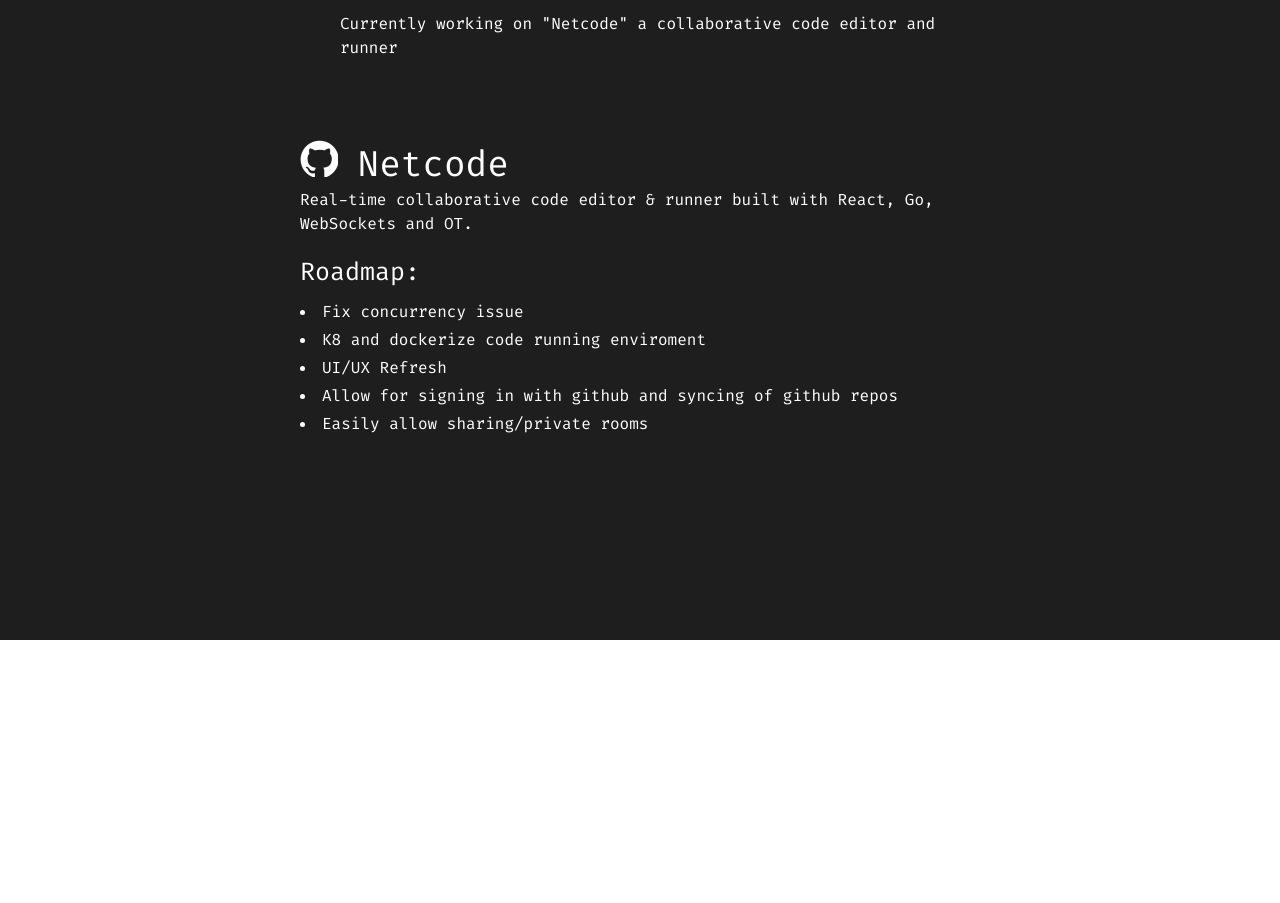
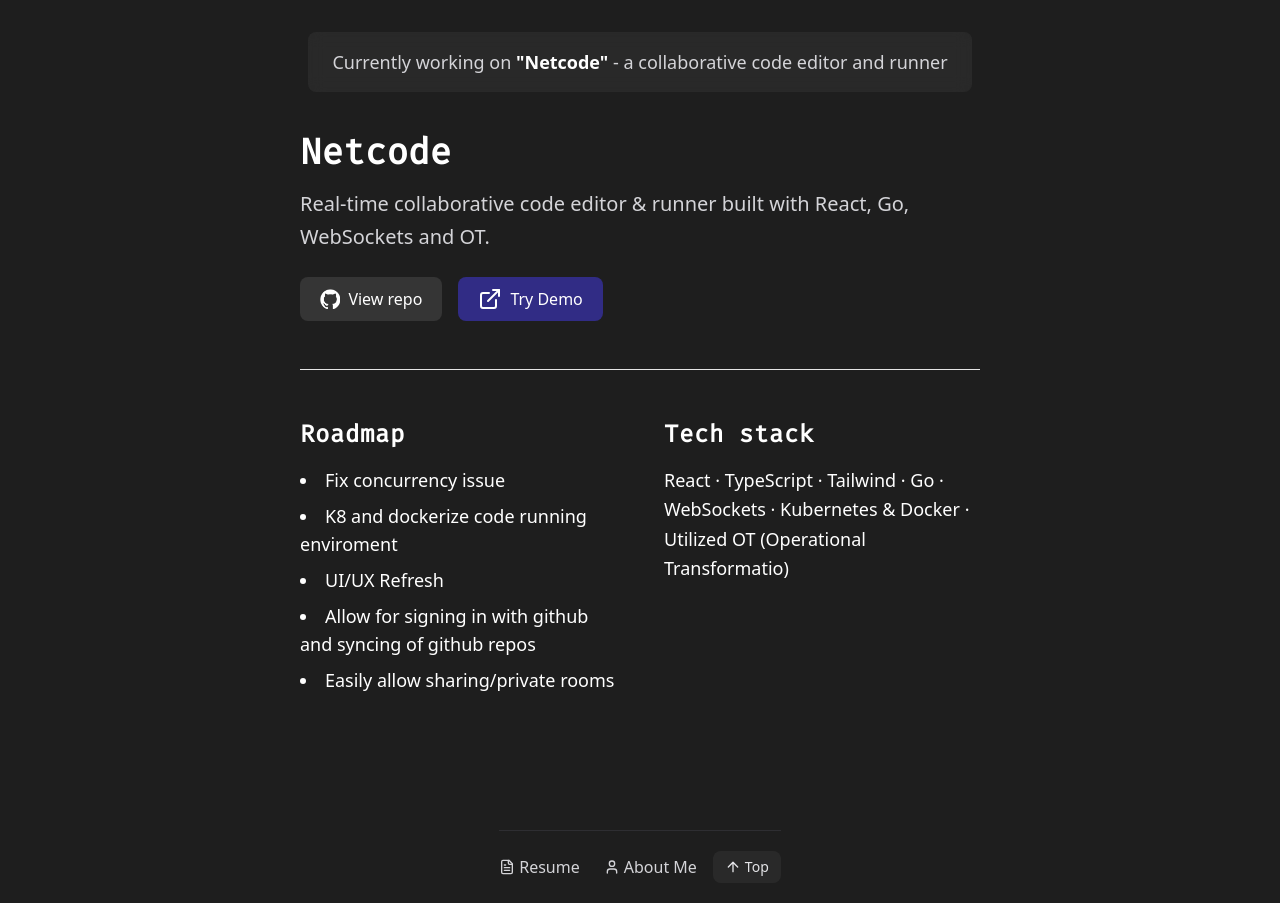
Before and after one commit to Xavanion/Portfolio-Site, a React (Vite) app: page /projects in a window 1280 px wide. Shown: the part 160-1063 px from the top of the page. Before the commit the page ends 800 px from the top, so only its background shows below. Built offline with nearby package versions, Linux system fonts and the light colour scheme.

Commit message:
Added footer/adjustments to project card/change to currently working on section

```diff
--- a/src/App.tsx
+++ b/src/App.tsx
@@ -4,11 +4,12 @@ import About from "./pages/About";
 import Projects from "./pages/Projects";
 import Resume from "./pages/Resume";
 import Navbar from "./components/Navbar";
+import FooterNav from "./components/FooterNav";
 
 function App() {
   return (
     <BrowserRouter>
-      <div className="flex flex-col min-h-screen overflow-y-hidden bg-[#1E1E1E] text-white">
+      <div className="flex flex-col min-h-screen bg-[#1E1E1E] text-white">
         {" "}
         {/* Used to wrap entire webpage */}
         <Navbar />
@@ -21,6 +22,7 @@ function App() {
             <Route path="/projects" element={<Projects />} />
             <Route path="/resume" element={<Resume />} />
           </Routes>
+          <FooterNav />
         </div>
       </div>
     </BrowserRouter>
--- /dev/null
+++ b/src/components/FooterNav.tsx
@@ -0,0 +1,37 @@
+/* components/FooterNav.tsx */
+import { Link } from "react-router-dom";
+import { ArrowUp, FileText, User } from "lucide-react";
+
+export default function FooterNav() {
+  return (
+    <footer className="mx-auto mt-10 py-5 max-w-5xl border-t border-zinc-700/50">
+      <div className="flex flex-col items-center gap-4 sm:flex-row sm:justify-between">
+        {/* left ‑‑ personal links */}
+        <div className="flex gap-6">
+          <Link
+            to="/resume"
+            className="inline-flex items-center gap-1 text-zinc-300 hover:text-white"
+          >
+            <FileText className="h-4 w-4" /> Resume
+          </Link>
+
+          <Link
+            to="/about"
+            className="inline-flex items-center gap-1 text-zinc-300 hover:text-white"
+          >
+            <User className="h-4 w-4" /> About Me
+          </Link>
+        </div>
+
+        {/* right – back to top */}
+        <button
+          onClick={() => window.scrollTo({ top: 0, behavior: "smooth" })}
+          className="inline-flex items-center gap-1 rounded-md bg-white/5 px-3 py-1.5
+                     text-sm text-zinc-200 transition hover:bg-white/10"
+        >
+          <ArrowUp className="h-4 w-4" /> Top
+        </button>
+      </div>
+    </footer>
+  );
+}
--- a/src/components/ProjectCard.tsx
+++ b/src/components/ProjectCard.tsx
@@ -1,33 +1,70 @@
-import type { ProjectInfo } from "../data/ProjectInfo";
 import logo from "../assets/git_logo.png";
 import { Link } from "react-router-dom";
+import type { ProjectInfo } from "../data/ProjectInfo";
+import { ExternalLink } from "lucide-react";
 
-{
-  /* TODO: General styling */
-}
-function ProjectCard({ p }: { p: ProjectInfo }) {
+export default function ProjectCard({ p }: { p: ProjectInfo }) {
   return (
-    <div className="flex flex-col mt-20">
-      <div className="flex flex-row">
+    <section className="mx-auto mb-24 max-w-5xl">
+      {/* HERO ROW */}
+      <div className="flex flex-col items-start gap-8 md:flex-row md:items-center">
+        {/* (Optional) project hero image / screenshot */}
+        {/* <img src={hero} alt={`${p.title} screenshot`} className="w-full max-w-md rounded-lg shadow-lg" /> */}
+
+        {/* Textual hero */}
+        <div className="flex-1">
+          <h2 className="text-4xl font-extrabold tracking-normal">{p.title}</h2>
+
+          <p className="mt-4 text-xl leading-relaxed text-zinc-300">
+            {p.description}
+          </p>
+
+          <div className="mt-6 flex gap-4">
             <Link
               to={p.repo}
               target="_blank"
               rel="noopener noreferrer"
-          className="cursor-pointer transition-transform hover:scale-110 focus:scale-110"
+              className="inline-flex items-center gap-2 bg-white/10 hover:bg-white/20 rounded-md px-5 py-2.5 text-base font-medium text-white transition"
             >
-          <img src={logo} alt="repo logo" className="h-[2.3rem] w-auto" />
+              <img src={logo} className="h-5 w-auto" /> View repo
             </Link>
-        <h2 className="ml-5">{p.title}</h2>
+            <Link
+              to={`https://${p.title.toLowerCase()}.${location.hostname}`}
+              target="_blank"
+              rel="noopener noreferrer"
+              className="inline-flex items-center gap-2 bg-indigo-900 hover:bg-indigo-800 rounded-md px-5 py-2.5 text-base font-medium text-white transition"
+            >
+              <ExternalLink /> Try Demo
+            </Link>
           </div>
-      <p className="font-fira font-medium">{p.description}</p>
-      <h3 className="mt-3">Roadmap:</h3>
-      <ul className="mt-1 list-disc list-inside space-y-1 font-medium font-fira">
+        </div>
+      </div>
+
+      {/* DIVIDER */}
+      <hr className="my-12 h-px w-full bg-gradient-to-r from-transparent via-zinc-700 to-transparent" />
+
+      {/* ROADMAP / DETAILS */}
+      <div className="grid gap-12 md:grid-cols-2">
+        <div>
+          <h3 className="mb-4 text-2xl font-semibold tracking-wide">Roadmap</h3>
+          <ul className="list-disc list-inside space-y-2 text-lg">
             {p.roadmap.map((goal) => (
-          <li>{goal}</li>
+              <li key={goal}>{goal}</li>
             ))}
           </ul>
         </div>
+
+        {/* stack anything else you need */}
+        <div>
+          <h3 className="mb-4 text-2xl font-semibold tracking-wide">
+            Tech stack
+          </h3>
+          <p className="text-lg leading-relaxed">
+            React · TypeScript · Tailwind · Go · WebSockets · Kubernetes &
+            Docker · Utilized OT&nbsp;(Operational Transformatio)
+          </p>
+        </div>
+      </div>
+    </section>
   );
 }
-
-export default ProjectCard;
--- a/src/main.css
+++ b/src/main.css
@@ -8,6 +8,10 @@
 }
 
 @layer base {
+  html,
+  body {
+    background-color: #1e1e1e;
+  }
   button {
     cursor: pointer;
   }
--- a/src/pages/Home.tsx
+++ b/src/pages/Home.tsx
@@ -4,12 +4,15 @@ import { Link } from "react-router-dom";
 
 function Home() {
   return (
-    <div className="mt-50 flex flex-row">
+    <div className="flex flex-col flex-1">
+      {/* Content block */}
+      <div className="mt-30 flex flex-row">
+        {/* Hero Section */}
         <div className="flex flex-col">
           <h1>&lt;Barrett Brown / &gt;</h1>
           <p className="ml-10 mt-5 font-fira font-[20px] max-w-150">
-          Backend-focused developer building scalable systems and writing about
-          the problems I create and solve along the way
+            Backend-focused developer building scalable systems and writing
+            about the problems I create and solve along the way
           </p>
           <div className="flex flex-row gap-5 ml-10 mt-5">
             <Link
@@ -39,6 +42,7 @@ function Home() {
           </div>
         </div>
       </div>
+    </div>
   );
 }
 export default Home;
--- a/src/pages/Projects.tsx
+++ b/src/pages/Projects.tsx
@@ -5,9 +5,11 @@ function Projects() {
   return (
     <div className="flex flex-col">
       <h1>&lt;Projects / &gt;</h1>
-      <p className="ml-10 mt-5 font-fira font-[20px] max-w-150">
-        Currently working on "Netcode" a collaborative code editor and runner
-      </p>
+      <div className="mx-auto my-10 max-w-5xl rounded-md bg-white/5 px-6 py-4 text-center text-lg text-zinc-300 backdrop-blur">
+        Currently working on&nbsp;
+        <span className="font-semibold text-white">"Netcode"</span>&nbsp;- a
+        collaborative code editor and runner
+      </div>
       {/* TODO: Add a mapped area here that shows projects off */}
       <div className="gap-10">
         {projects.map((project) => (
```
Lines whose indentation alone changed are shown as unchanged.
